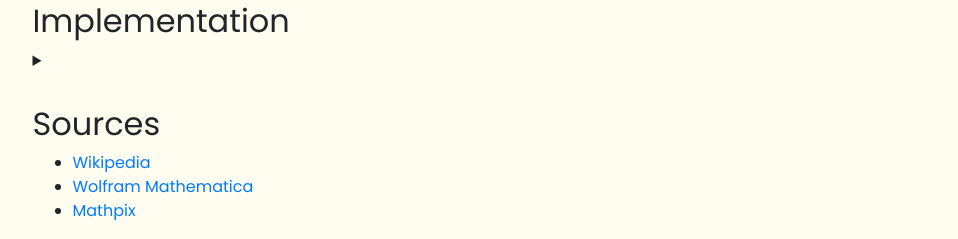
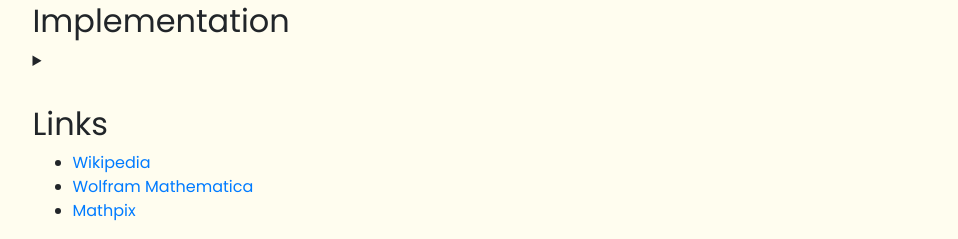
Before and after one commit to nunoskew/nunoskew.github.io, a Jekyll site: the page built from _projects/bilinear_interpolation.md, in a window 1280 px wide. Shown: the part 1572-1811 px from the top of the page, without its empty margins (160-1118 px from the left). Built offline with Jekyll 4.4.1, drawn with Linux system fonts in a browser that asks for light colours; nearby versions of some CDN libraries; formulas are drawn with MathJax 3; grey boxes are pictures that could not be loaded.

````diff
--- a/_projects/bilinear_interpolation.md
+++ b/_projects/bilinear_interpolation.md
@@ -327,7 +327,7 @@
 ```
 [Here's a link for the implementation in a jupyter notebook](https://github.com/nunoskew/bilinear-interpolation/blob/master/bilinear-interpolation.ipynb).
 </details>
-## Sources
+## Links
 * [Wikipedia](https://en.wikipedia.org/wiki/Bilinear_interpolation)
 * [Wolfram Mathematica](https://www.wolfram.com/mathematica/)
 * [Mathpix](https://mathpix.com/)
````
Also changed, not shown: assets/bilinear-interpolation/linear-interpolation-1d.svg.
